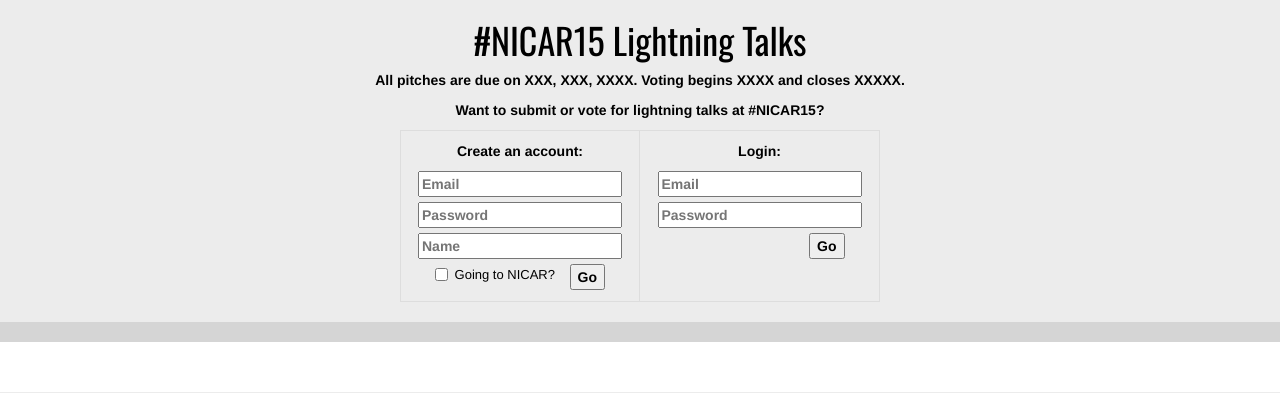
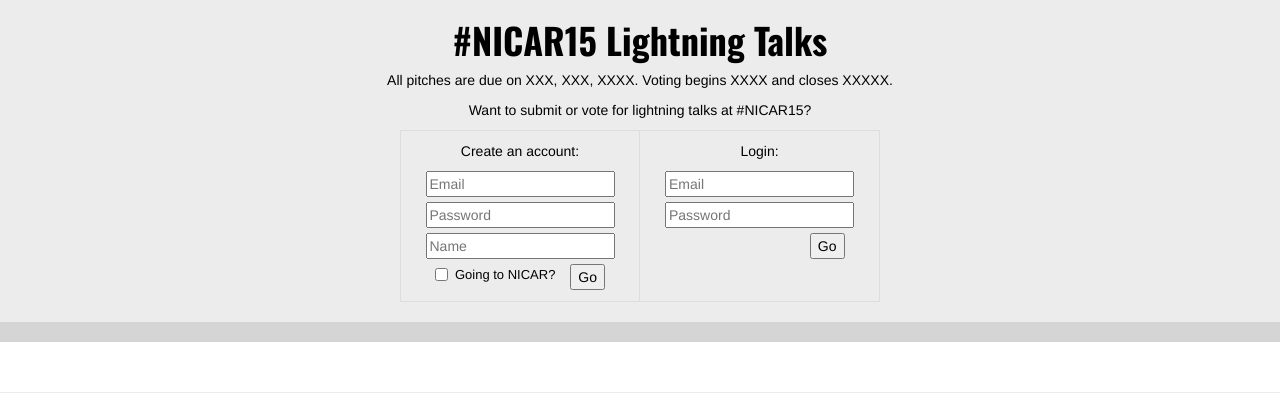
Before and after one commit to ireapps/lightning-talks, a Flask app: page / in a window 1280 px wide. Shown: the top 393 px of the page. Run offline with Flask 2, Linux system fonts and the light colour scheme; some libraries are stand-ins or nearby versions.

Commit message:
more css

```diff
--- a/templates/static/site.css
+++ b/templates/static/site.css
@@ -73,7 +73,6 @@ hr {
 
 .user-status {
     color: #000;
-    font-weight: bold;
     margin: 0px;
     width: 100%;
     max-width: 800px;
@@ -82,7 +81,8 @@ hr {
     padding: 0 0 10px;
 }
 
-.user-status .left {
+.user-status h1 {
+    font-weight: bold;
 }
 
 .user-status .logged-status {
```
